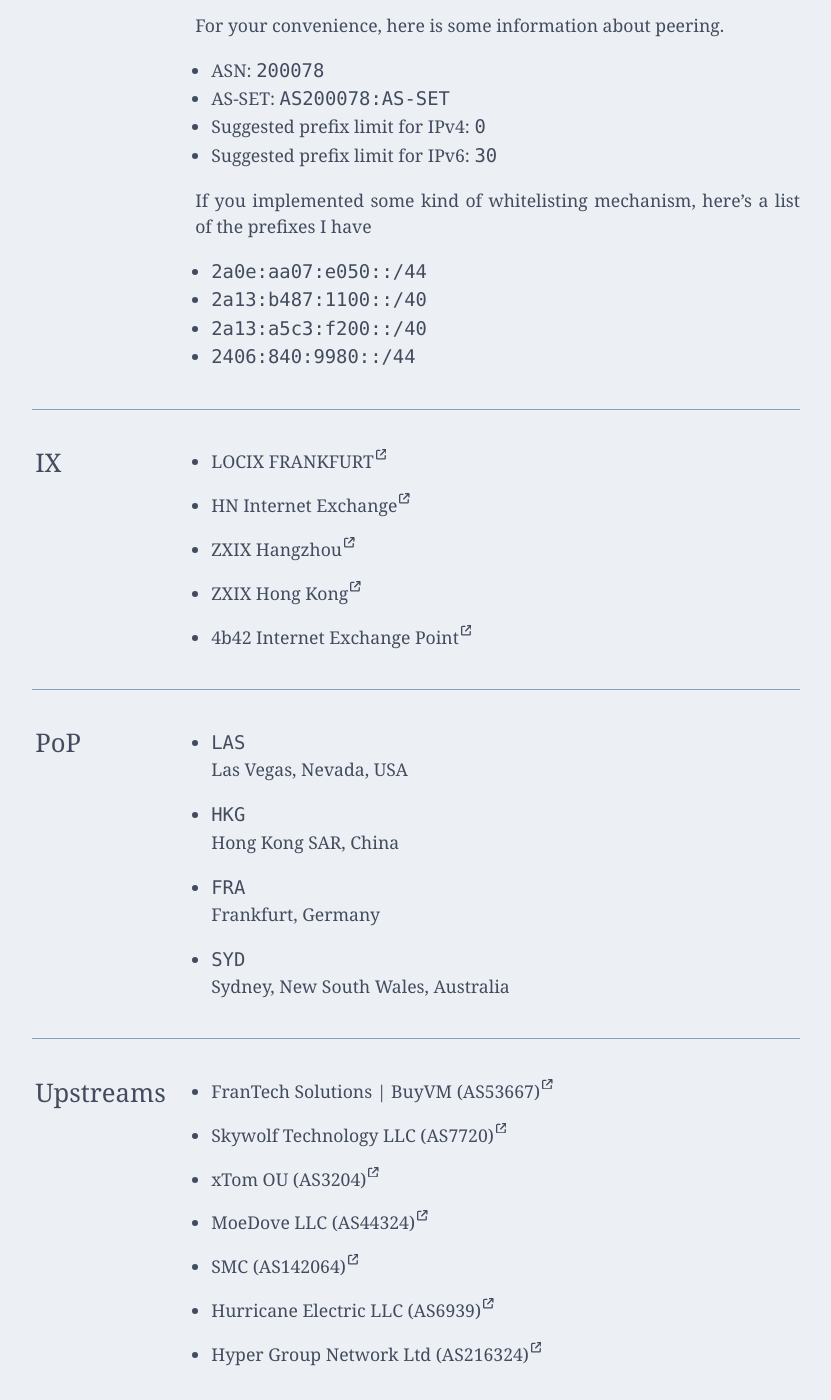
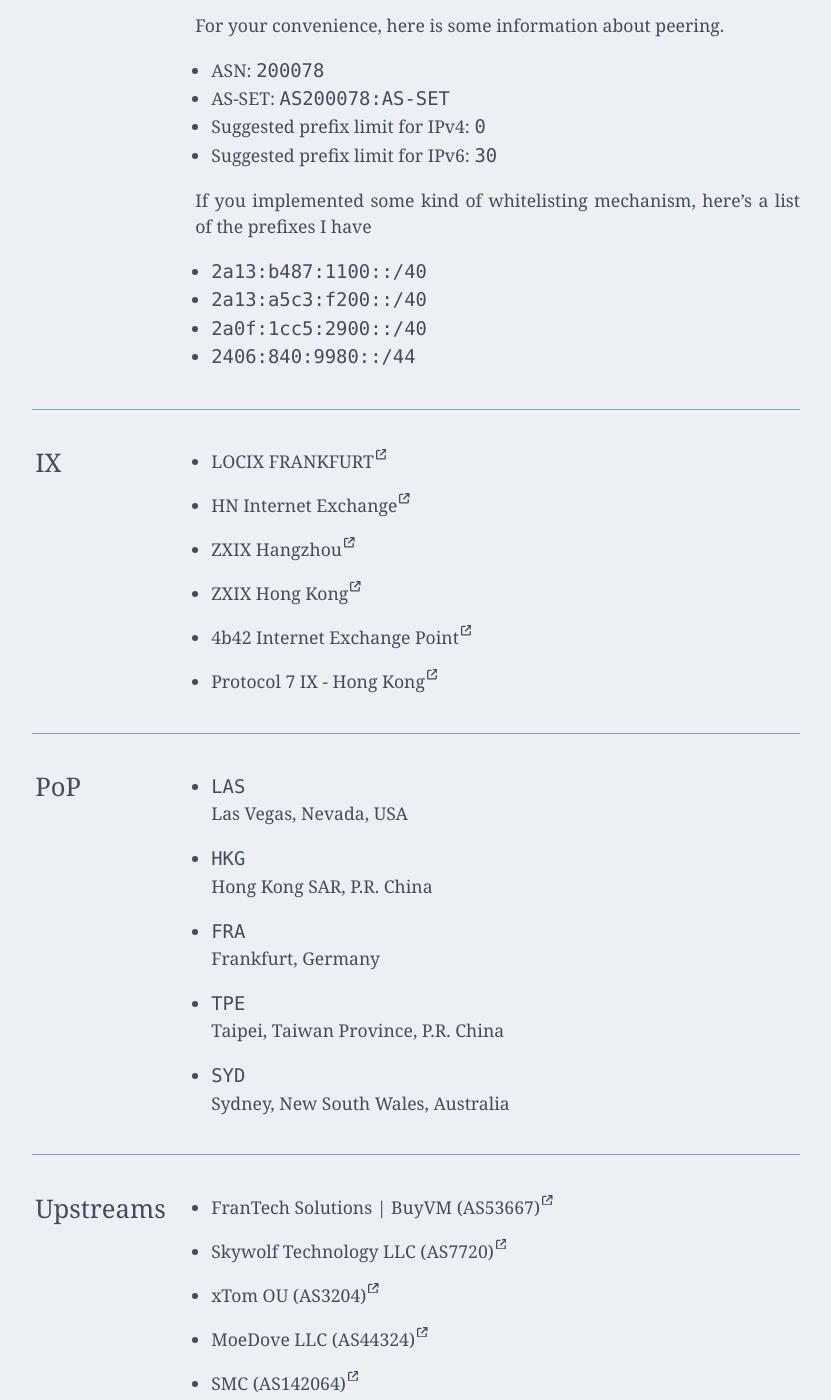
Before and after one commit to Potat0000/AS200078, a Jekyll site: the page built from index.md, in a window 1280 px wide and 1400 px high, scrolled down 602 px. Shown: the whole window, without its empty margins (224-1055 px from the left). Built offline with Jekyll 4.4.1, drawn with Linux system fonts in a browser that asks for light colours.

Commit message:
Update information

```diff
--- a/_data/config.yml
+++ b/_data/config.yml
@@ -44,9 +44,9 @@ section:
 
       If you implemented some kind of whitelisting mechanism, here's a list of the prefixes I have
 
-      - `2a0e:aa07:e050::/44`
       - `2a13:b487:1100::/40`
       - `2a13:a5c3:f200::/40`
+      - `2a0f:1cc5:2900::/40`
       - `2406:840:9980::/44`
 
   - title: IX
@@ -61,6 +61,8 @@ section:
         peeringdb: 3246
       - name: 4b42 Internet Exchange Point
         peeringdb: 2447
+      - name: Protocol 7 IX - Hong Kong
+        peeringdb: 4932
 
   - title: PoP
     markdown: |
@@ -68,10 +70,13 @@ section:
         Las Vegas, Nevada, USA
 
       - `HKG`<br>
-        Hong Kong SAR, China
+        Hong Kong SAR, P.R. China
 
       - `FRA`<br>
         Frankfurt, Germany
+
+      - `TPE`<br>
+        Taipei, Taiwan Province, P.R. China
 
       - `SYD`<br>
         Sydney, New South Wales, Australia
@@ -90,5 +95,3 @@ section:
         asn: 142064
       - name: Hurricane Electric LLC
         asn: 6939
-      - name: Hyper Group Network Ltd
-        asn: 216324
--- a/geofeed.csv
+++ b/geofeed.csv
@@ -7,4 +7,5 @@
 2a13:b487:1105::/48,DE,DE-HE,Frankfurt,
 2a13:b487:1106::/48,CN,CN-ZJ,Hangzhou,
 2a13:b487:1107::/48,CN,CN-GD,Shenzhen,
+2a13:b487:1109::/48,TW,TW-TPE,Taipei,
 2a13:b487:1110::/48,AU,AU-NSW,Sydney,
```
